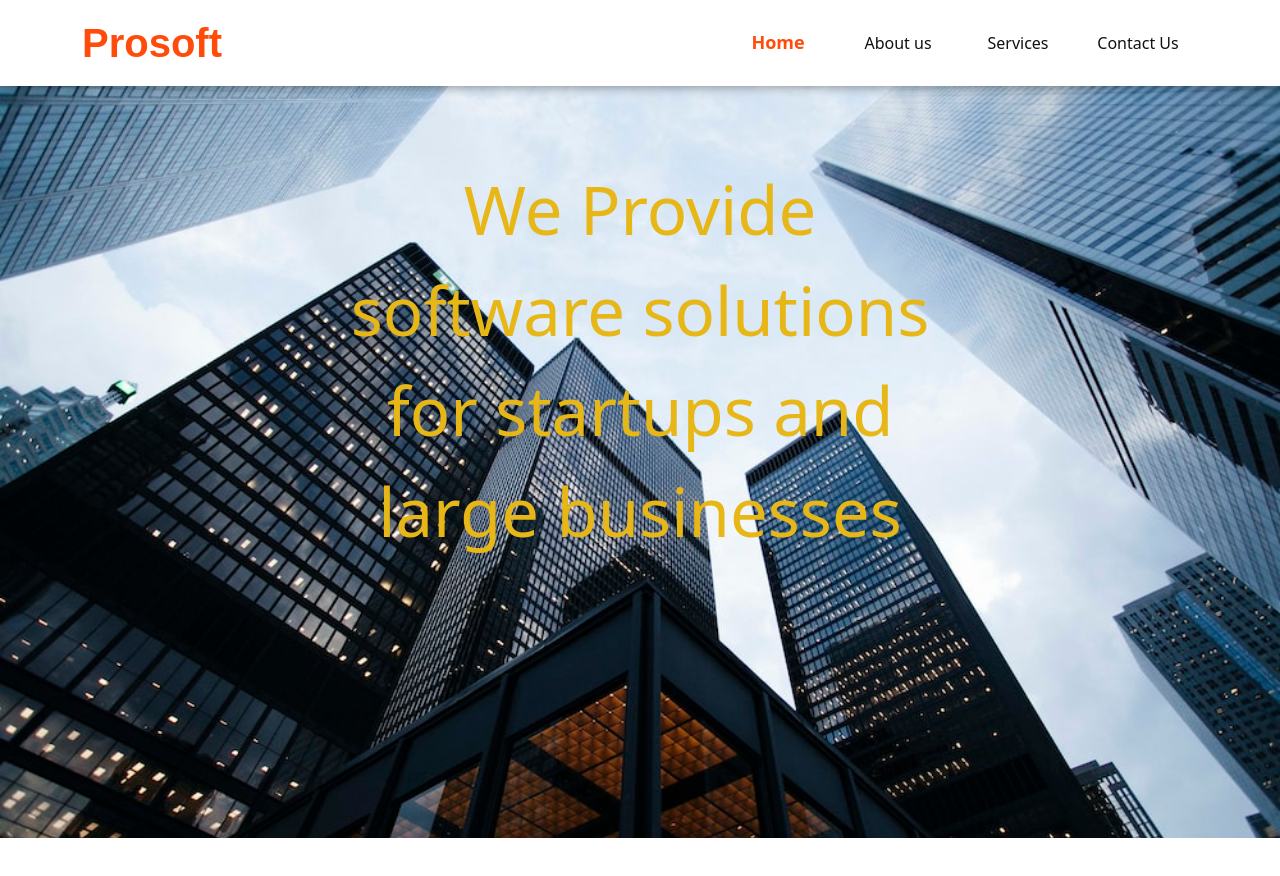
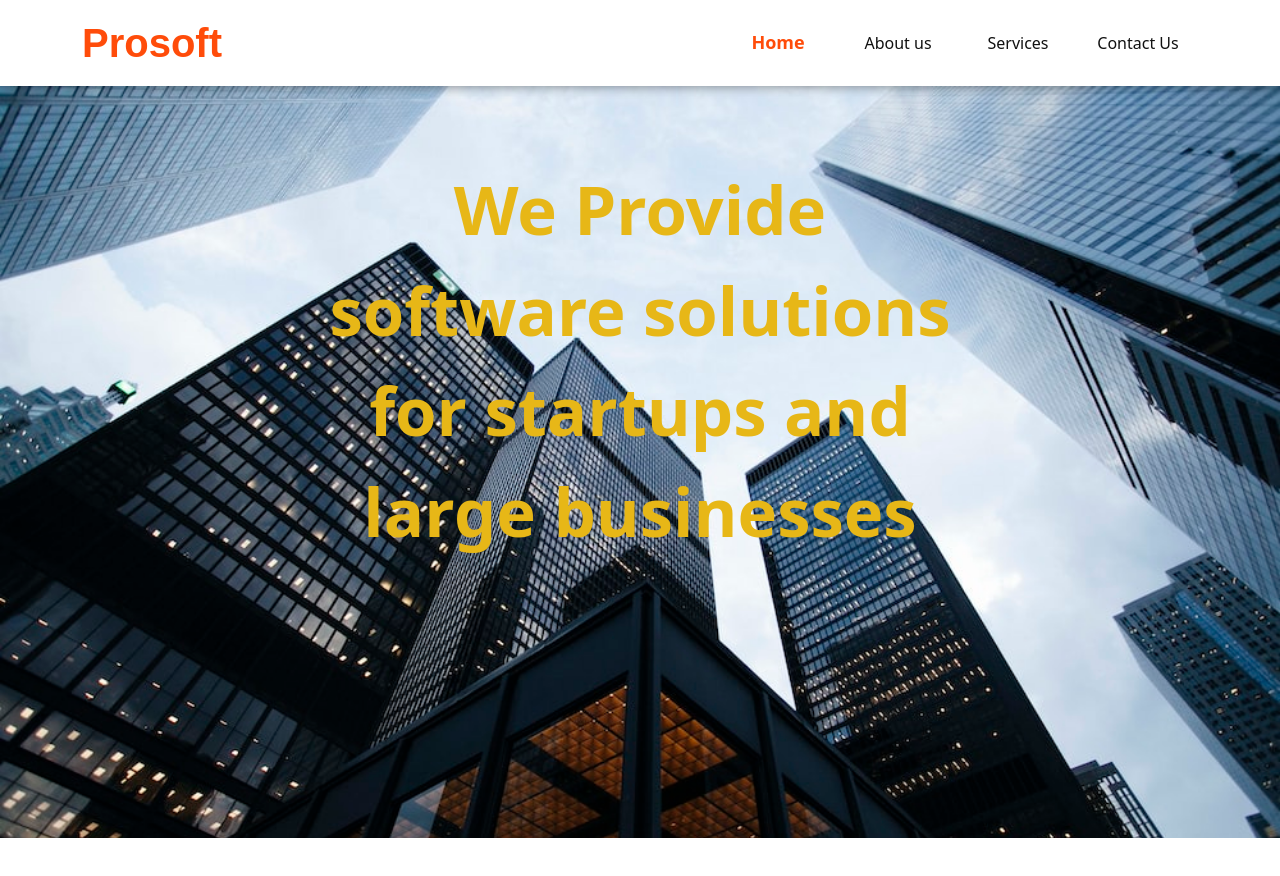
Before and after one commit to Anny85-code/prosoft, a React (Create React App) app: page / in a window 1280 px wide. Shown: the top 876 px of the page. Built offline with nearby package versions, Linux system fonts and the light colour scheme.

Commit message:
:art: About us
Add abot us

```diff
--- a/src/components/AboutUsHome/AboutUsHome.js
+++ b/src/components/AboutUsHome/AboutUsHome.js
@@ -13,7 +13,7 @@ const AboutUsHome = () =>{
                         <p data-aos="slide-right" className={styles.head}>ABOUT US</p>
                         <p data-aos="slide-left" className={styles.heading}>We have a great team in terms of technology</p>
                         <div data-aos="zoom-in">
-                            <p className={styles.content}>A highly specialized Management team with over 20 combined years of experience in the Healthcare industry with proven ability to optimally combine digital technology, skilled resources and efficient business processes to implement creative as well as proven market solutions to suit an ever-evolving market. Our forte has been to successfully tailor our solutions to support your needs whether it is in the space of Consulting, Product Management or Service Delivery</p>
+                            <p className={styles.content}>A highly specialized Management team with over 20 combined years of experience in the ICT industry with proven ability to optimally combine digital technology, skilled resources and efficient business processes to implement creative as well as proven market solutions to suit an ever-evolving market. Our forte has been to successfully tailor our solutions to support your needs whether it is in the space of Consulting, Product Management or Service Delivery</p>
                         </div>
                         <div data-aos='zoom-in' style={{textAlign: 'left'}}>
                             <button className={`btn custom_btn ${styles.btn}`}> MEET OUR TEAM</button>
--- a/src/components/Banner/Banner.module.css
+++ b/src/components/Banner/Banner.module.css
@@ -15,7 +15,7 @@
     font-size: 67px;
     /* width: 335px; */
     color: rgb(231, 183, 23);
-    font-weight: 400;
+    font-weight: 700;
 }
 .btn{
     width: 272px;
```
